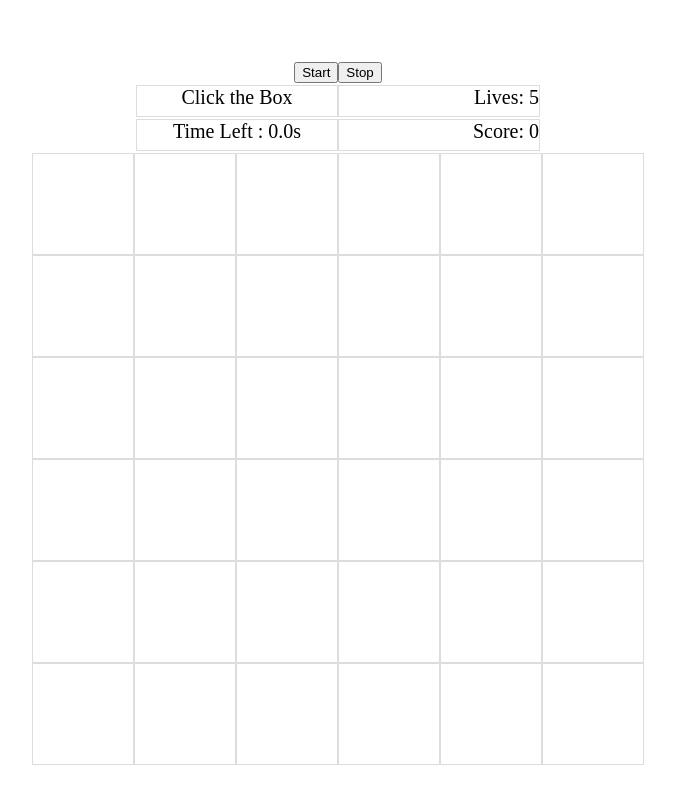
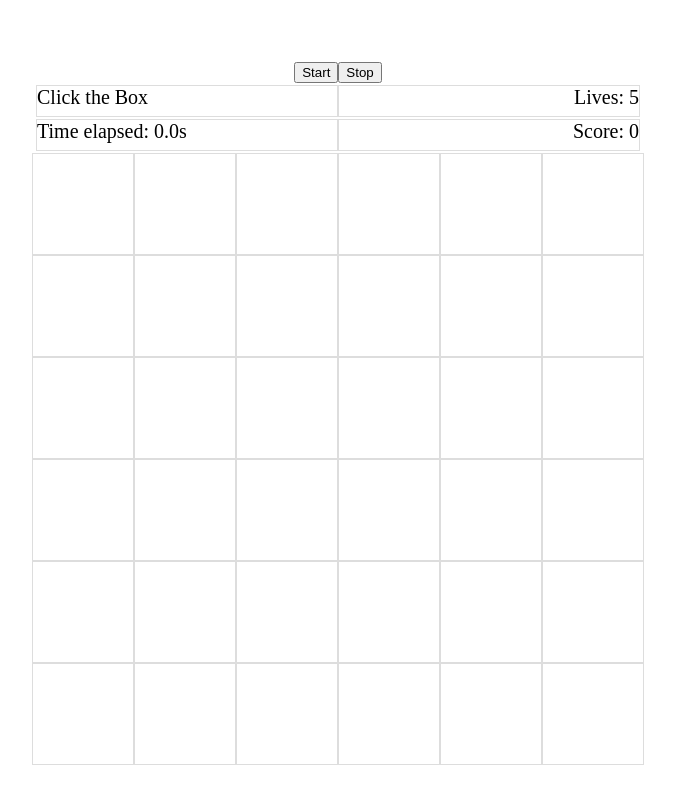
Before and after one commit to andreipivoda/Reaction-Time-Game, an Angular app: page / in a window 1280 px wide. Shown: the whole page, without its empty margins (302-977 px from the left). Built offline with nearby package versions, Linux system fonts and the light colour scheme; what @ngrx/store would draw is missing.

Commit message:
cosmetic fixes

```diff
--- a/src/app/game-hud/game-hud.component.html
+++ b/src/app/game-hud/game-hud.component.html
@@ -5,12 +5,12 @@
     </div>
     <table align="center">
         <tr>
-            <td style="width: 200px;display: inline-block;">Click the {{randomChoice[0]}} Box</td>
-            <td style="width: 200px;display: inline-block;text-align: right;">Lives: {{lives}}</td>
+            <td style="width: 300px;display: inline-block;text-align: left">Click the {{randomChoice[0]}} Box</td>
+            <td style="width: 300px;display: inline-block;text-align: right;">Lives: {{lives}}</td>
         </tr>
         <tr>
-            <td style="width: 200px;display: inline-block;">Time Left : {{seconds}}.{{miliseconds}}s</td>
-            <td style="width: 200px;display: inline-block;text-align: right;">Score: {{score}}</td>
+            <td style="width: 300px;display: inline-block;text-align: left">Time elapsed: {{seconds}}.{{miliseconds}}s</td>
+            <td style="width: 300px;display: inline-block;text-align: right;">Score: {{score}}</td>
         </tr>
     </table>
 </div>
```
